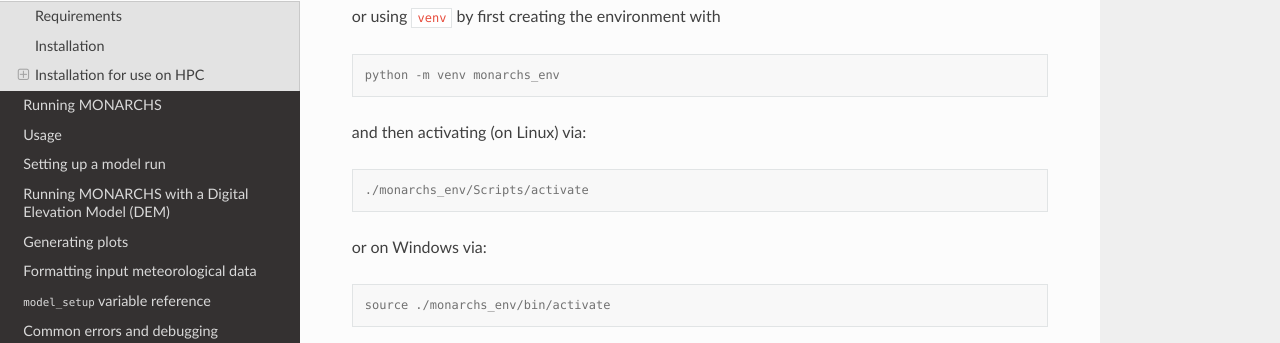
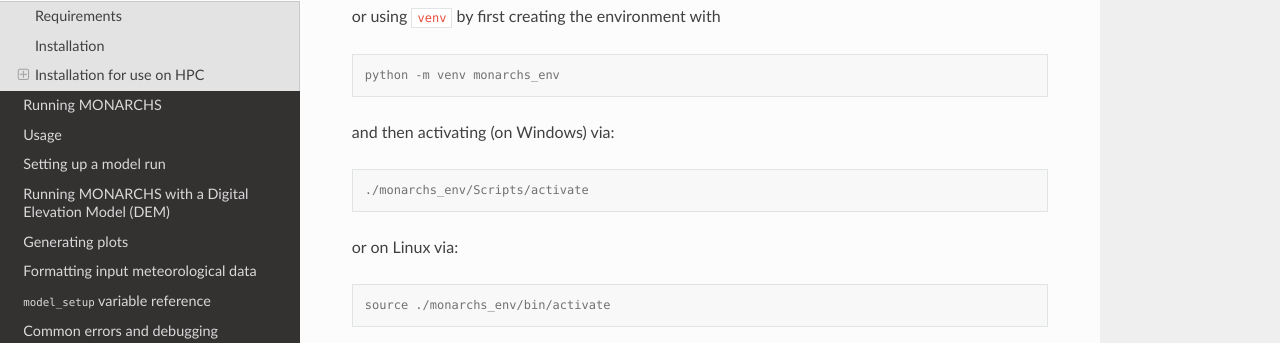
Before and after one commit to monarchs-ice/monarchs, a Sphinx documentation site: the page built from docs/source/installation.rst, in a window 1280 px wide and 900 px high, scrolled down 304 px. Shown: the part 135-478 px from the top of the window. Built offline with Sphinx 7.4.7 and the Read the Docs theme 3.1.0, drawn with Linux system fonts in a browser that asks for light colours; pages that are not in the unit, such as notebooks, are missing from menus.

```diff
--- a/docs/source/installation.rst
+++ b/docs/source/installation.rst
@@ -22,13 +22,13 @@ or using ``venv`` by first creating the environment with
 
     python -m venv monarchs_env
 
-and then activating (on Linux) via:
+and then activating (on Windows) via:
 
 .. code-block:: console
 
     ./monarchs_env/Scripts/activate
 
-or on Windows via:
+or on Linux via:
 
 .. code-block:: console
 
```
